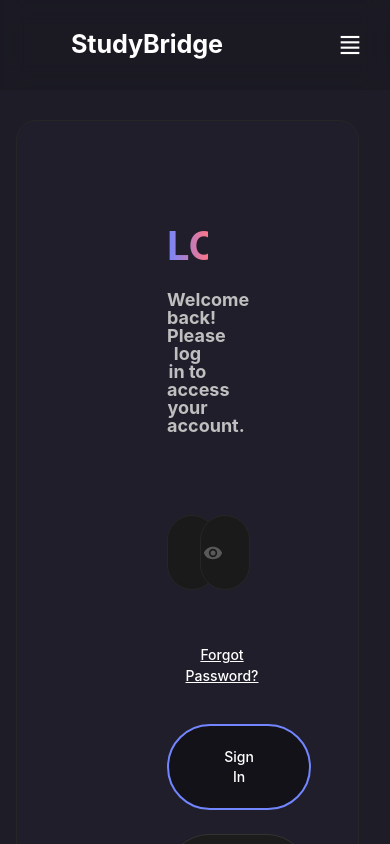
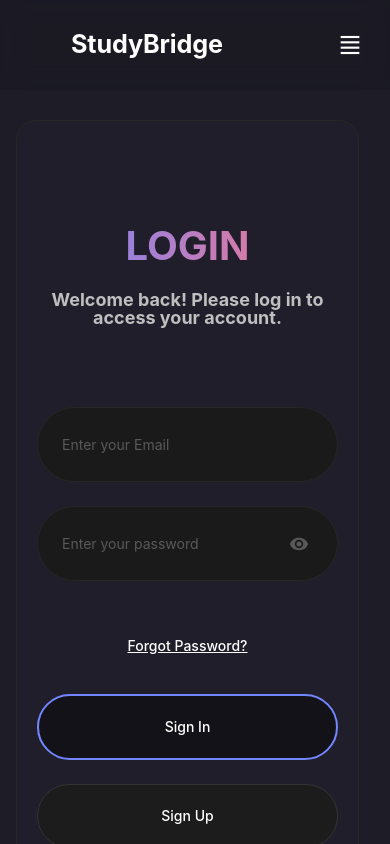
Before and after one commit to Dmytro-Doronin/components, a React (Vite) app: page /login/student in a window 390 px wide. Shown: the top 844 px of the page. Built offline with nearby package versions, Linux system fonts and the light colour scheme.

Commit message:
fix textfields

```diff
--- a/src/components/auth/signUpForm/SignUpForm.tsx
+++ b/src/components/auth/signUpForm/SignUpForm.tsx
@@ -51,7 +51,7 @@
 
                 <div className="auth-actions">
                     <div className="auth-actions-inner">
-                        <Button variant="link" className="auth-link-underline" type="button">
+                        <Button variant="link" className="auth-link-underline self-center p-0" type="button">
                             Forgot Password?
                         </Button>
                         <Button variant="secondary" size="auth" type="submit" >Sign Up</Button>
--- a/src/components/ui/textField/TextField.tsx
+++ b/src/components/ui/textField/TextField.tsx
@@ -23,10 +23,10 @@
     >;
 } & ComponentPropsWithoutRef<"input">;
 
-const rootStyles = cva("w-full hover:cursor-text flex flex-col items-start", {
+const rootStyles = cva("w-full hover:cursor-text flex flex-col items-center lg:items-start", {
     variants: {
         state: {
-            default: "flex flex-col items-start gap-[7px]",
+            default: "flex flex-col gap-[7px]",
             error: "text-danger",
         },
     },
--- a/src/styles/auth.css
+++ b/src/styles/auth.css
@@ -4,7 +4,7 @@
     }
 
     .auth-form {
-        @apply w-full max-w-[1326px] px-[150px] py-[100px] bg-bg-secondary mt-[30px] rounded-[20px] border border-dark-600;
+        @apply w-full max-w-[1326px] px-[20px] py-[100px] md:px-[150px] md:py-[100px] bg-bg-secondary mt-[30px] rounded-[20px] border border-dark-600;
     }
 
     .auth-title {
@@ -27,7 +27,7 @@
     }
 
     .auth-fields {
-        @apply grid grid-cols-2 gap-[24px];
+        @apply flex flex-col items-center justify-center lg:grid lg:grid-cols-2 gap-[24px];
     }
 
     .auth-fields > :only-child {
```
